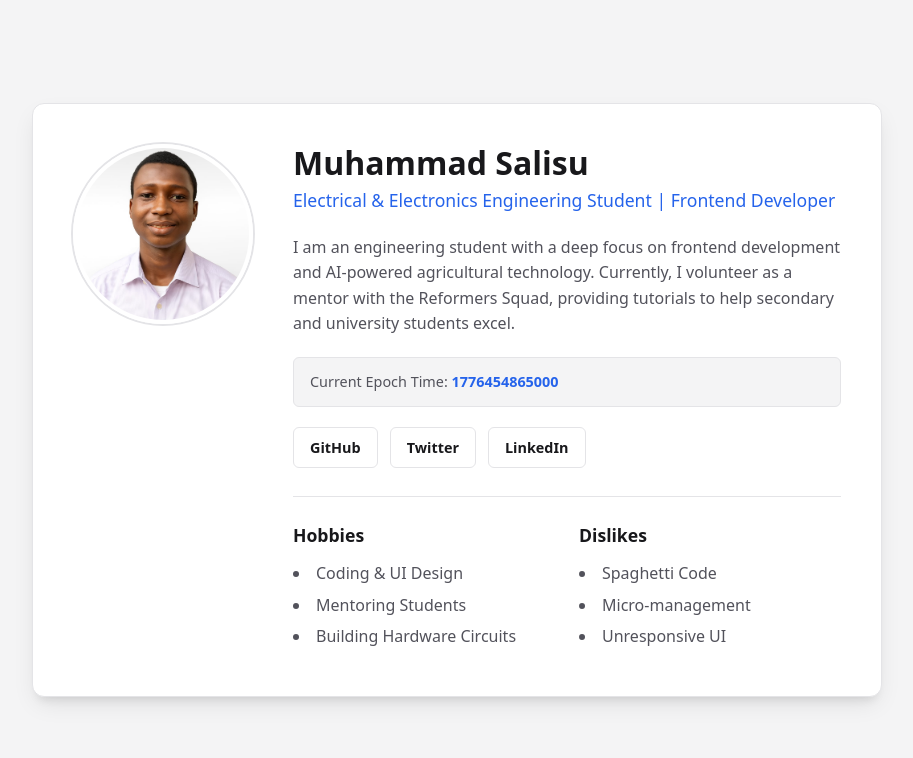
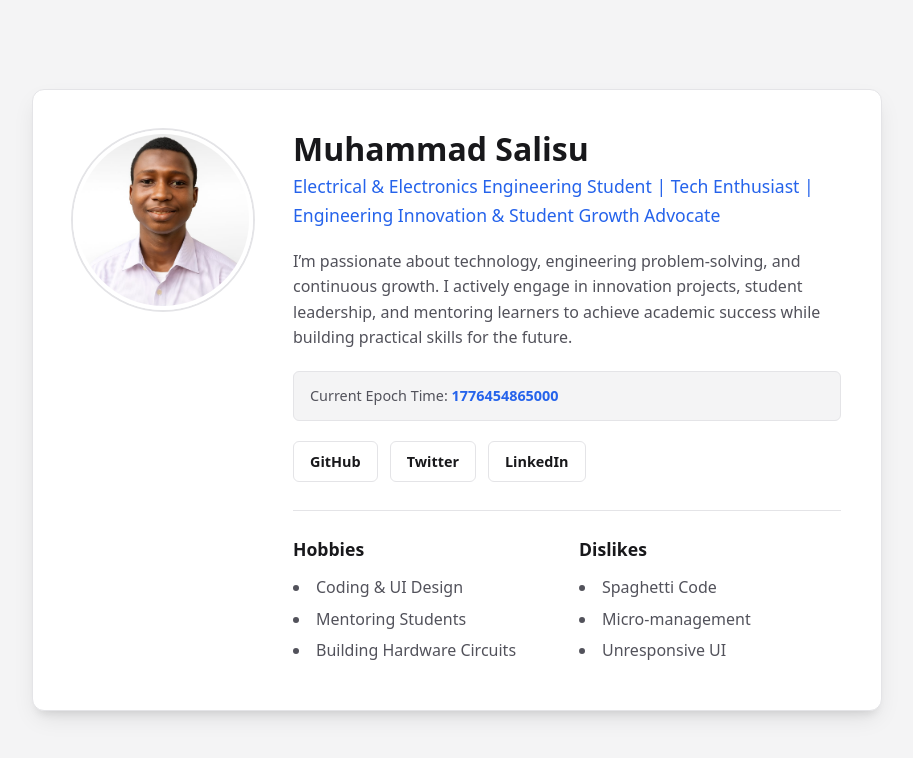
Before and after one commit to Muha-coder-dev/hng14-task1b-profile-card, a plain HTML site: page index.html in a window 1280 px wide. Shown: the whole page, without its empty margins (183-1096 px from the left). Drawn offline with Linux system fonts and the light colour scheme.

Commit message:
Made neccesary changes

```diff
--- a/index.html
+++ b/index.html
@@ -24,11 +24,11 @@
             <div class="profile-info">
                 <header class="profile-header">
                     <h1 class="name" data-testid="test-user-name">Muhammad Salisu</h1>
-                    <p class="title">Electrical & Electronics Engineering Student | Frontend Developer</p>
+                    <p class="title">Electrical & Electronics Engineering Student | Tech Enthusiast | Engineering Innovation & Student Growth Advocate</p>
                 </header>
 
                 <p class="bio" data-testid="test-user-bio">
-                    I am an engineering student with a deep focus on frontend development and AI-powered agricultural technology. Currently, I volunteer as a mentor with the Reformers Squad, providing tutorials to help secondary and university students excel.
+                    I’m passionate about technology, engineering problem-solving, and continuous growth. I actively engage in innovation projects, student leadership, and mentoring learners to achieve academic success while building practical skills for the future.
                 </p>
 
                 <div class="time-container" aria-live="polite">
```
Also changed, not shown: 1 other file.
